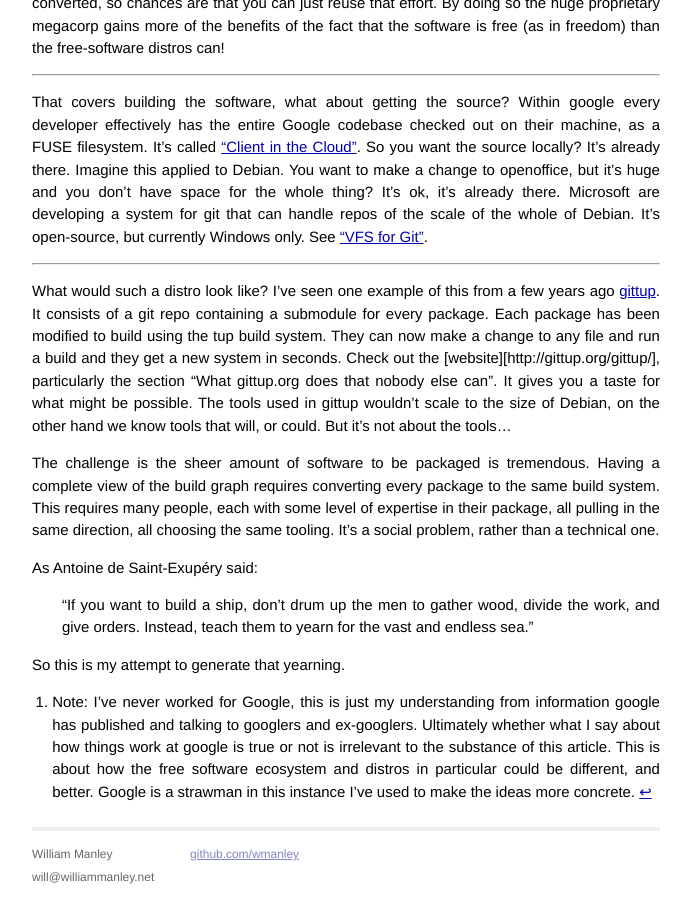
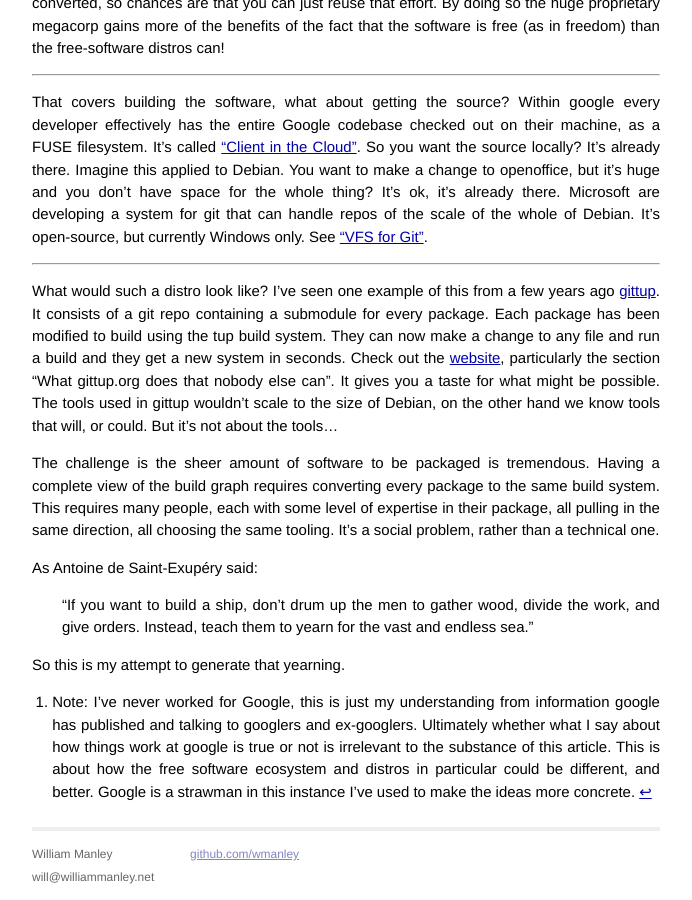
Before and after one commit to wmanley/wmanley.github.io, a Jekyll site: the page built from _posts/2020-05-25-unlock-software-freedom-one-by-using-better-tools.markdown, in a window 1280 px wide and 900 px high, scrolled down 1915 px. Shown: the whole window, without its empty margins (294-986 px from the left). Built offline with Jekyll 4.4.1, drawn with Linux system fonts in a browser that asks for light colours.

Commit message:
fixup! Add new blog post "Unlock software freedom one by using better tools"

```diff
--- a/_posts/2020-05-25-unlock-software-freedom-one-by-using-better-tools.markdown
+++ b/_posts/2020-05-25-unlock-software-freedom-one-by-using-better-tools.markdown
@@ -36,7 +36,7 @@
 
 ----
 
-What would such a distro look like?  I’ve seen one example of this from a few years ago [gittup].  It consists of a git repo containing a submodule for every package.  Each package has been modified to build using the tup build system.  They can now make a change to any file and run a build and they get a new system in seconds. Check out the [website][http://gittup.org/gittup/], particularly the section “What gittup.org does that nobody else can”. It gives you a taste for what might be possible. The tools used in gittup wouldn’t scale to the size of Debian, on the other hand we know tools that will, or could.  But it’s not about the tools…
+What would such a distro look like?  I’ve seen one example of this from a few years ago [gittup].  It consists of a git repo containing a submodule for every package.  Each package has been modified to build using the tup build system.  They can now make a change to any file and run a build and they get a new system in seconds. Check out the [website](http://gittup.org/gittup/), particularly the section “What gittup.org does that nobody else can”. It gives you a taste for what might be possible. The tools used in gittup wouldn’t scale to the size of Debian, on the other hand we know tools that will, or could.  But it’s not about the tools…
 
 The challenge is the sheer amount of software to be packaged is tremendous.  Having a complete view of the build graph requires converting every package to the same build system. This requires many people, each with some level of expertise in their package, all pulling in the same direction, all choosing the same tooling. It’s a social problem, rather than a technical one.
 
```
